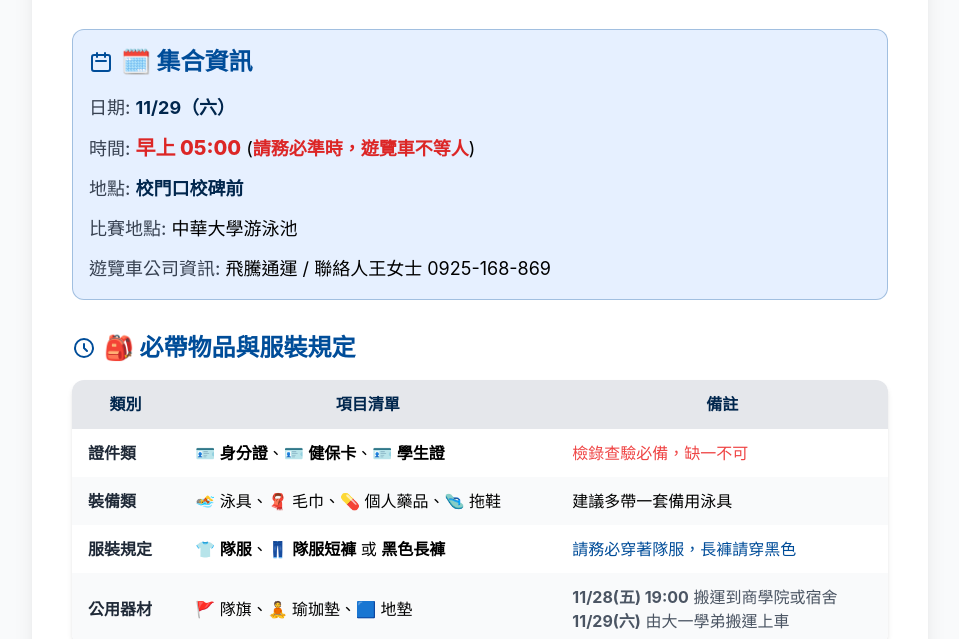
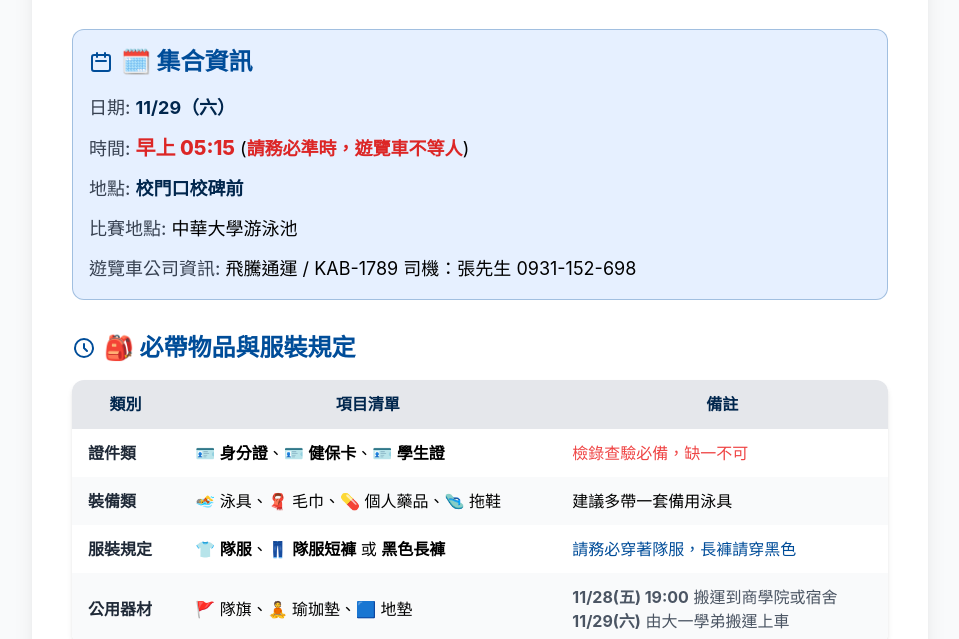
Before and after one commit to wenzelherder/2025songzhumei, a plain HTML site: page index.html in a window 1280 px wide. Shown: the part 159-798 px from the top of the page, without its empty margins (160-1119 px from the left). Drawn offline with nearby package versions, Linux system fonts and the light colour scheme.

Commit message:
Update index.html

```diff
--- a/index.html
+++ b/index.html
@@ -166,10 +166,10 @@
             </h2>
             <div class="space-y-3 text-lg">
                 <p><span class="font-medium text-gray-700">日期:</span> <strong class="text-ncp-dark">11/29（六）</strong></p>
-                <p><span class="font-medium text-gray-700">時間:</span> <strong class="text-red-600 text-xl font-extrabold">早上 05:00</strong> (<span class="text-red-600 font-semibold">請務必準時，遊覽車不等人</span>)</p>
+                <p><span class="font-medium text-gray-700">時間:</span> <strong class="text-red-600 text-xl font-extrabold">早上 05:15</strong> (<span class="text-red-600 font-semibold">請務必準時，遊覽車不等人</span>)</p>
                 <p><span class="font-medium text-gray-700">地點:</span> <strong class="text-ncp-dark">校門口校碑前</strong></p>
                 <p><span class="font-medium text-gray-700">比賽地點:</span> 中華大學游泳池</p>
-                <p><span class="font-medium text-gray-700">遊覽車公司資訊:</span> 飛騰通運 / 聯絡人王女士 0925-168-869</p>
+                <p><span class="font-medium text-gray-700">遊覽車公司資訊:</span> 飛騰通運 / KAB-1789 司機：張先生 0931-152-698</p>
             </div>
         </section>
 
```
